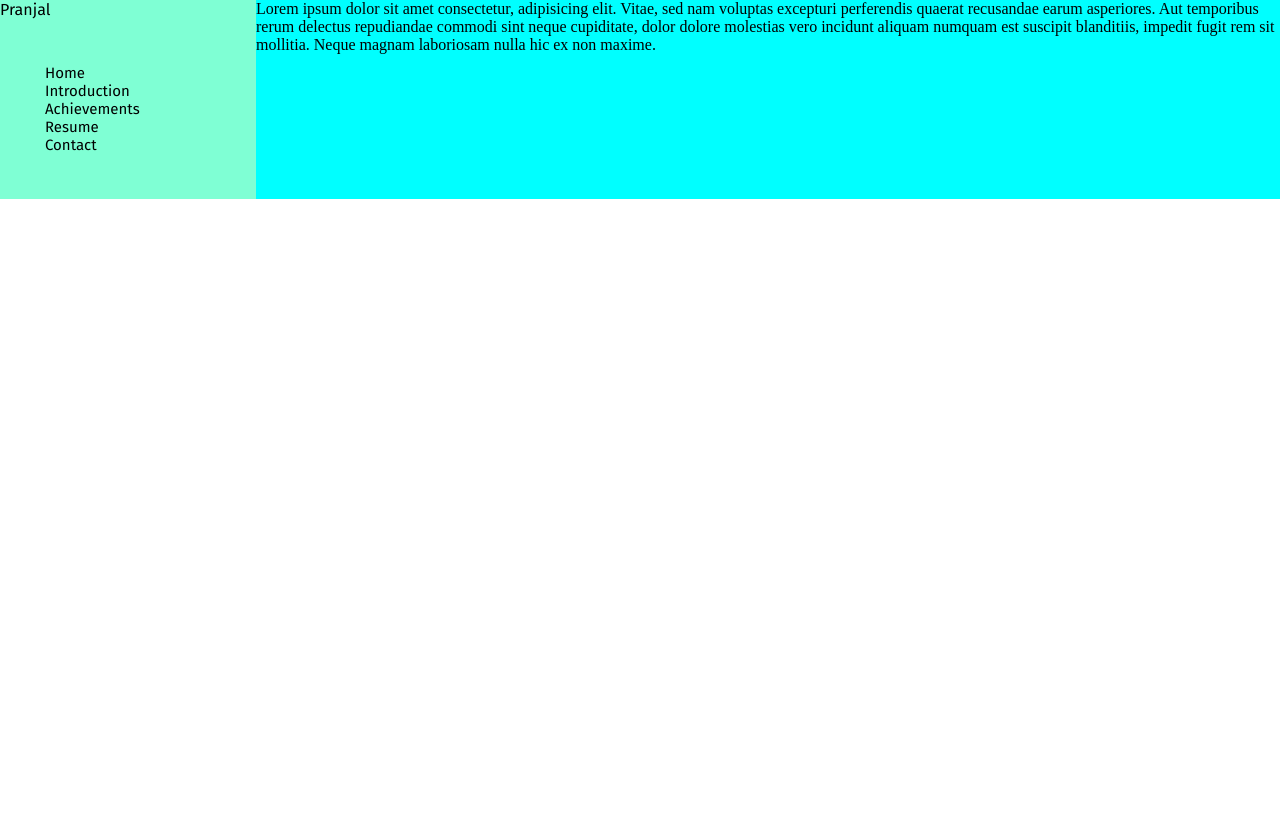
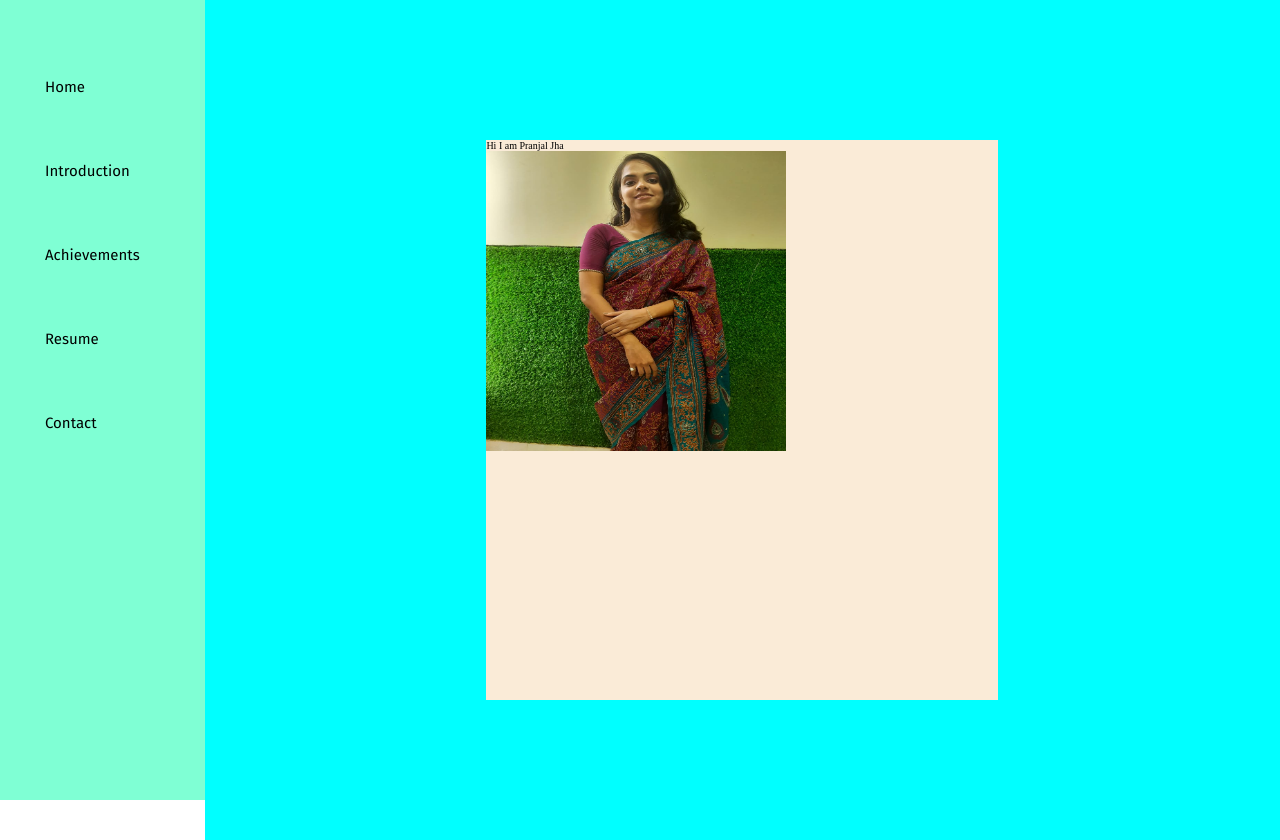
Before and after one commit to pranjal-jha-28/portfolio, a website: page index.html in a window 1280 px wide. Before the commit the page ends 800 px from the top, so only its background shows below. Drawn offline with Linux system fonts and the light colour scheme.

Commit message:
improved ui

```diff
--- a/index.html
+++ b/index.html
@@ -12,7 +12,6 @@
 <body>
     <div class="container">
         <div class="sidebar">
-            Pranjal
             <nav>
                 <ul>
                     <li>Home</li>
@@ -24,10 +23,14 @@
             </nav>
         </div>
         <div class="main">
-            Lorem ipsum dolor sit amet consectetur, adipisicing elit. Vitae, sed nam voluptas excepturi perferendis
-            quaerat recusandae earum asperiores. Aut temporibus rerum delectus repudiandae commodi sint neque
-            cupiditate, dolor dolore molestias vero incidunt aliquam numquam est suscipit blanditiis, impedit fugit rem
-            sit mollitia. Neque magnam laboriosam nulla hic ex non maxime.
+            <div class="infoContainer">
+                <div class="devInfo">
+                    <div class="hello">Hi I am Pranjal Jha</div>
+                </div>
+                <div class="devPic">
+                    <img class="profilePic" src="./assets/Rashi.jpeg" alt="Pranjal Jha">
+                </div>
+            </div>
         </div>
     </div>
 </body>
--- a/style.css
+++ b/style.css
@@ -6,8 +6,9 @@
 
 .sidebar{
     background-color: aquamarine;
-    width: 20vw;
+    width: 16vw;
     font-family: 'Fira Sans', sans-serif;
+    height: 100vh;
 }
 
 .sidebar nav{
@@ -17,13 +18,32 @@
 .sidebar nav li{
     list-style: none;
     font-size: 15px;
+    padding: 33px 0px;
 }
 
 .main{
     background-color: aqua;
-    width: 80vw;
+    width: 84vw;
+    font-size: 10px;
 }
 
 .container{
     display: flex;
 }
+
+.infoContainer{
+    background-color: antiquewhite;
+    margin: 140px auto;
+    width: 40vw;
+    height: 70vh;
+}
+
+.profilePic{
+    height: 100%;
+    width: 100%;
+}
+
+.devPic {
+    height: 300px;
+    width: 300px;
+}
```
